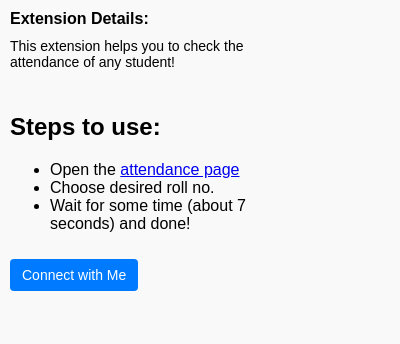
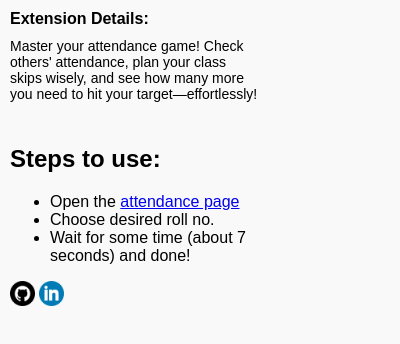
Before and after one commit to prana-W/Attendance-Seeker, a browser extension: page Pop-Up/popup.html in a window 400 px wide. Drawn offline with Linux system fonts and the light colour scheme.

Commit message:
Update PopUp

```diff
--- a/Pop-Up/popup.html
+++ b/Pop-Up/popup.html
@@ -9,7 +9,7 @@
 </head>
 <body>
   <h1>Extension Details:</h1>
-  <p>This extension helps you to check the attendance of any student!</p>
+  <p>Master your attendance game! Check others' attendance, plan your class skips wisely, and see how many more you need to hit your target—effortlessly!</p>
   <br>
   <h2>Steps to use:</h2>
   <ul>
@@ -17,6 +17,7 @@
     <li>Choose desired roll no.</li>
     <li>Wait for some time (about 7 seconds) and done!</li>
   </ul>
-  <a href="https://github.com/prana-W" target="_blank" class="btn">Connect with Me</a>
+  <a href="https://github.com/prana-W" target="_blank" title="GitHub Profile"><img src="/images/github_icon.png" alt="gitHubProfile"></a>
+  <a href="https://www.linkedin.com/in/pranaw-kumar-710331215/" target="_blank" title="LinkedIn Profile"><img src="/images/linkedin_icon.png" alt="linkedInProfile"></a>
 </body>
 </html>
--- a/Pop-Up/style.css
+++ b/Pop-Up/style.css
@@ -13,17 +13,7 @@ body {
     font-size: 14px;
     margin: 0 0 5px;
   }
-  .btn {
-    display: inline-block;
-    padding: 8px 12px;
-    margin-top: 10px;
-    font-size: 14px;
-    color: #fff;
-    background-color: #007bff;
-    text-align: center;
-    text-decoration: none;
-    border-radius: 4px;
+
+  img {
+    width: 25px;
   }
-  .btn:hover {
-    background-color: #0056b3;
-  }
```
Also changed, not shown: images/github_icon.png (added), images/linkedin_icon.png (added), 1 other file.
